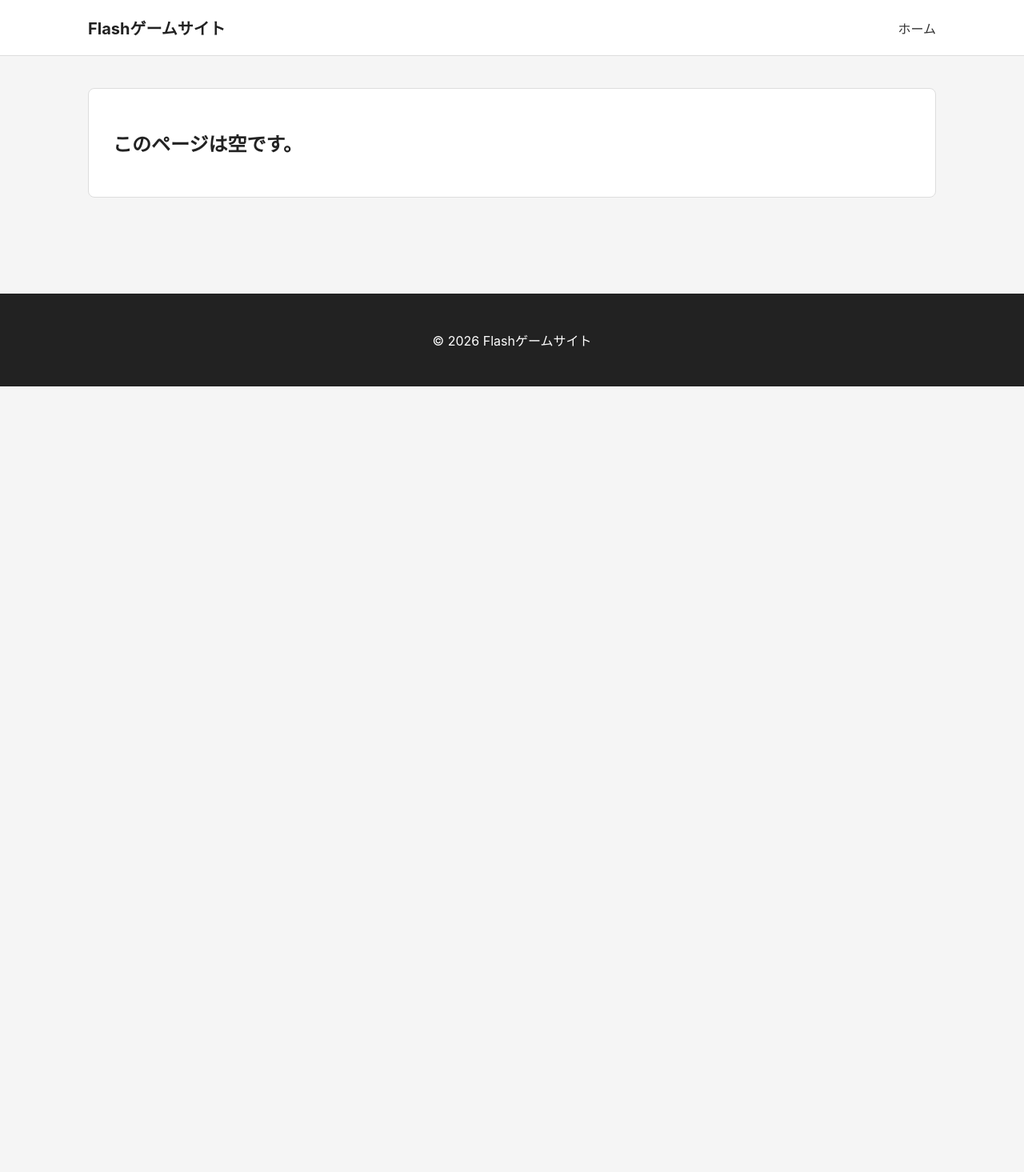
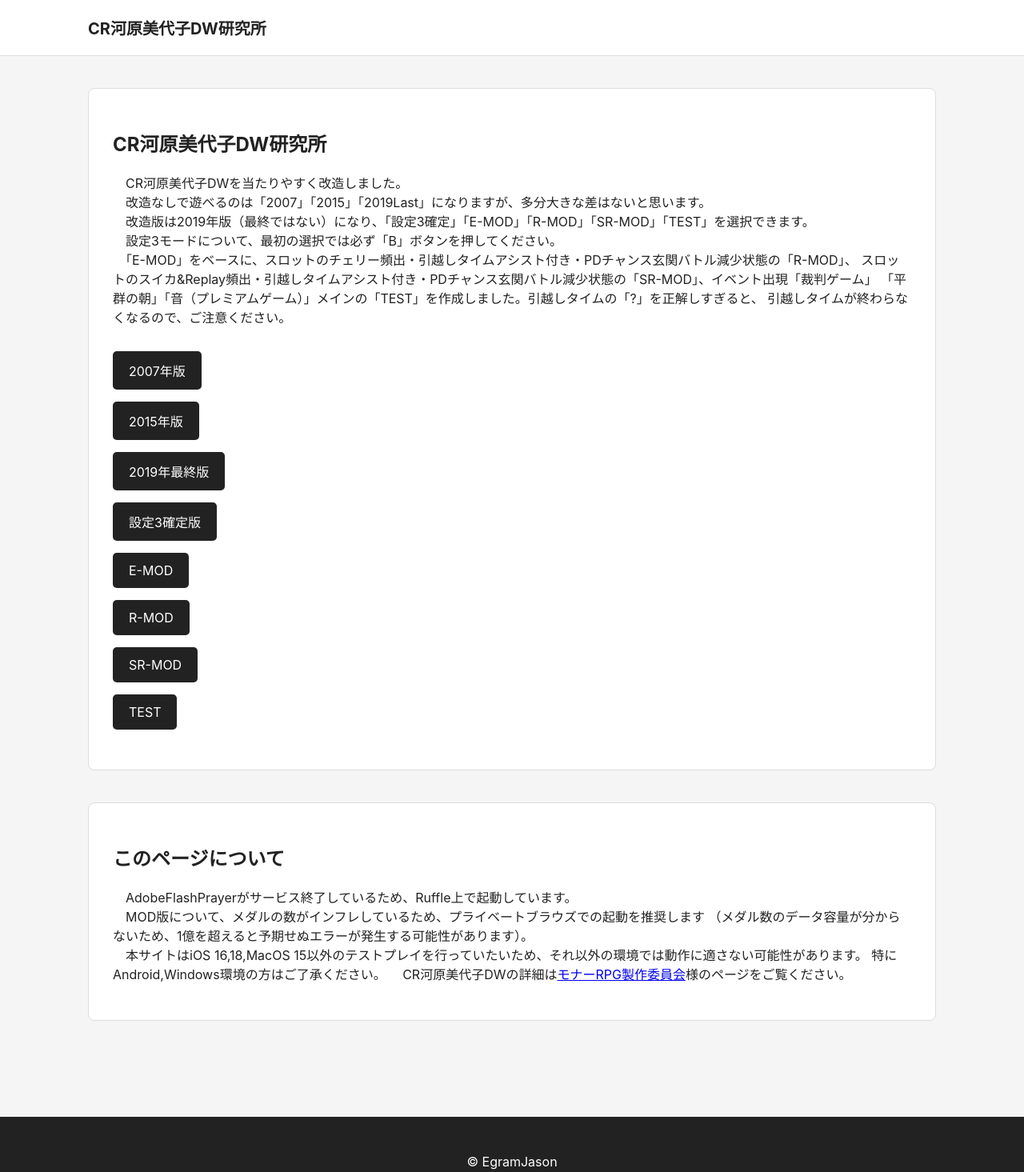
Before and after one commit to EgramJason/ej-web-site, a plain HTML site: page flash-game-site/games/index.html in a window 1280 px wide. Shown: the whole page at 80% size. Before the commit the page ends 800 px from the top, so only its background shows below. Drawn offline with Linux system fonts and the light colour scheme; files that its build step writes are made by us from their sources.

Commit message:
Update index.html

```diff
--- a/flash-game-site/games/index.html
+++ b/flash-game-site/games/index.html
@@ -2,23 +2,12 @@
 <html lang="ja">
 
 <head>
+    <meta charset="UTF-8">
+    <meta name="viewport" content="width=device-width, initial-scale=1.0">
 
-    <meta charset="UTF-8">
+    <title>CR河原美代子DW研究所</title>
 
-    <meta
-        name="viewport"
-        content="width=device-width, initial-scale=1.0"
-    >
-
-    <title>ゲーム</title>
-
-
-    <!-- 共通CSS -->
-    <link
-        rel="stylesheet"
-        href="../assets/css/common.css"
-    >
-
+    <link rel="stylesheet" href="assets/css/common.css">
 
     <!--
         公式ダウンロード版Ruffle
@@ -38,30 +27,15 @@
 
 </head>
 
-
 <body>
 
-
-    <!-- ヘッダー -->
     <header>
 
         <div class="site-header">
 
-            <a
-                href="../index.html"
-                class="site-title"
-            >
-                Flashゲームサイト
+            <a href="https://egramjason.github.io/ej-web-site/games/" class="site-title">
+                CR河原美代子DW研究所
             </a>
-
-<nav>
-
-                <a
-                    href="/flash-game-site/"
-                >
-                    ホーム
-                </a>
-
 
             </nav>
 
@@ -69,32 +43,94 @@
 
     </header>
 
+    <main>
 
+        <section class="hero">
 
-    <!-- メイン -->
-    <main>
+            <h1>CR河原美代子DW研究所</h1>
+
+            <p>
+                　CR河原美代子DWを当たりやすく改造しました。<br>
+                　改造なしで遊べるのは「2007」「2015」「2019Last」になりますが、多分大きな差はないと思います。<br>
+                　改造版は2019年版（最終ではない）になり、「設定3確定」「E-MOD」「R-MOD」「SR-MOD」「TEST」を選択できます。<br>
+                　設定3モードについて、最初の選択では必ず「B」ボタンを押してください。<br>
+                　「E-MOD」をベースに、スロットのチェリー頻出・引越しタイムアシスト付き・PDチャンス玄関バトル減少状態の「R-MOD」、
+                スロットのスイカ&Replay頻出・引越しタイムアシスト付き・PDチャンス玄関バトル減少状態の「SR-MOD」、イベント出現「裁判ゲーム」
+                「平群の朝」「音（プレミアムゲーム）」メインの「TEST」を作成しました。引越しタイムの「?」を正解しすぎると、
+                引越しタイムが終わらなくなるので、ご注意ください。
+
+            </p>
+
+            <a href="https://egramjason.github.io/ej-web-site/games/2007_original_edition/" class="button">
+                2007年版
+            </a>
+
+            <br>
+
+            <a href="https://egramjason.github.io/ej-web-site/games/2015_original_edition/" class="button">
+                2015年版
+            </a>
+
+            <br>
+
+            <a href="https://egramjason.github.io/ej-web-site/games/2019_original_edition/" class="button">
+                2019年最終版
+            </a>
+
+            <br>
+
+            <a href="https://egramjason.github.io/ej-web-site/games/2019_setting_3_b-button_edition/" class="button">
+                設定3確定版
+            </a>
+
+            <br>
+
+            <a href="https://egramjason.github.io/ej-web-site/games/mod_edition" class="button">
+                E-MOD
+            </a>
+
+            <br>
+
+            <a href="https://egramjason.github.io/ej-web-site/games/assist_red_mod_edition" class="button">
+                R-MOD
+            </a>
+
+            <br>
+
+            <a href="https://egramjason.github.io/ej-web-site/games/assist_suika_mod_edition" class="button">
+                SR-MOD
+            </a>
+
+            <br>
+
+            <a href="https://egramjason.github.io/ej-web-site/games/test/" class="button">
+                TEST
+            </a>
+
+        </section>
 
         <section>
 
-            <h1>
-                このページは空です。
-            </h1>
+            <h2>このページについて</h2>
 
+            <p>
+                　AdobeFlashPrayerがサービス終了しているため、Ruffle上で起動しています。<br>
+                　MOD版について、メダルの数がインフレしているため、プライベートブラウズでの起動を推奨します
+                （メダル数のデータ容量が分からないため、1億を超えると予期せぬエラーが発生する可能性があります）。<br>
+                　本サイトはiOS 16,18,MacOS 15以外のテストプレイを行っていたいため、それ以外の環境では動作に適さない可能性があります。
+                特にAndroid,Windows環境の方はご了承ください。
+                　CR河原美代子DWの詳細は<a href="https://monarpg.usamimi.info/work/miyoco/">モナーRPG製作委員会</a>様のページをご覧ください。
+            </p>
 
+        </section>
 
     </main>
 
-
-
-    <!-- フッター -->
     <footer>
 
-        <p>
-            &copy; 2026 Flashゲームサイト
-        </p>
+        <p>&copy; EgramJason</p>
 
     </footer>
-
 
 </body>
 
```
